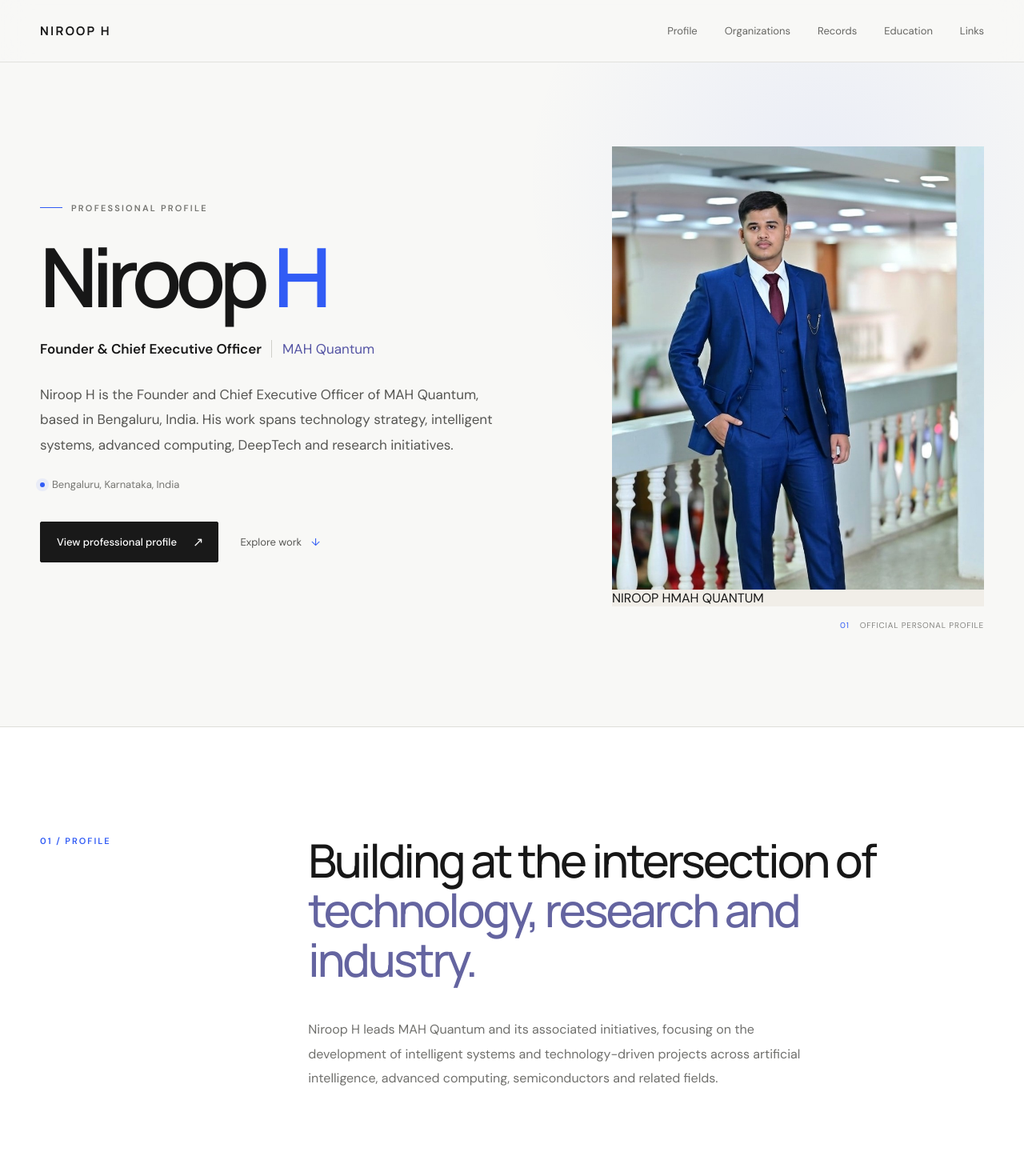
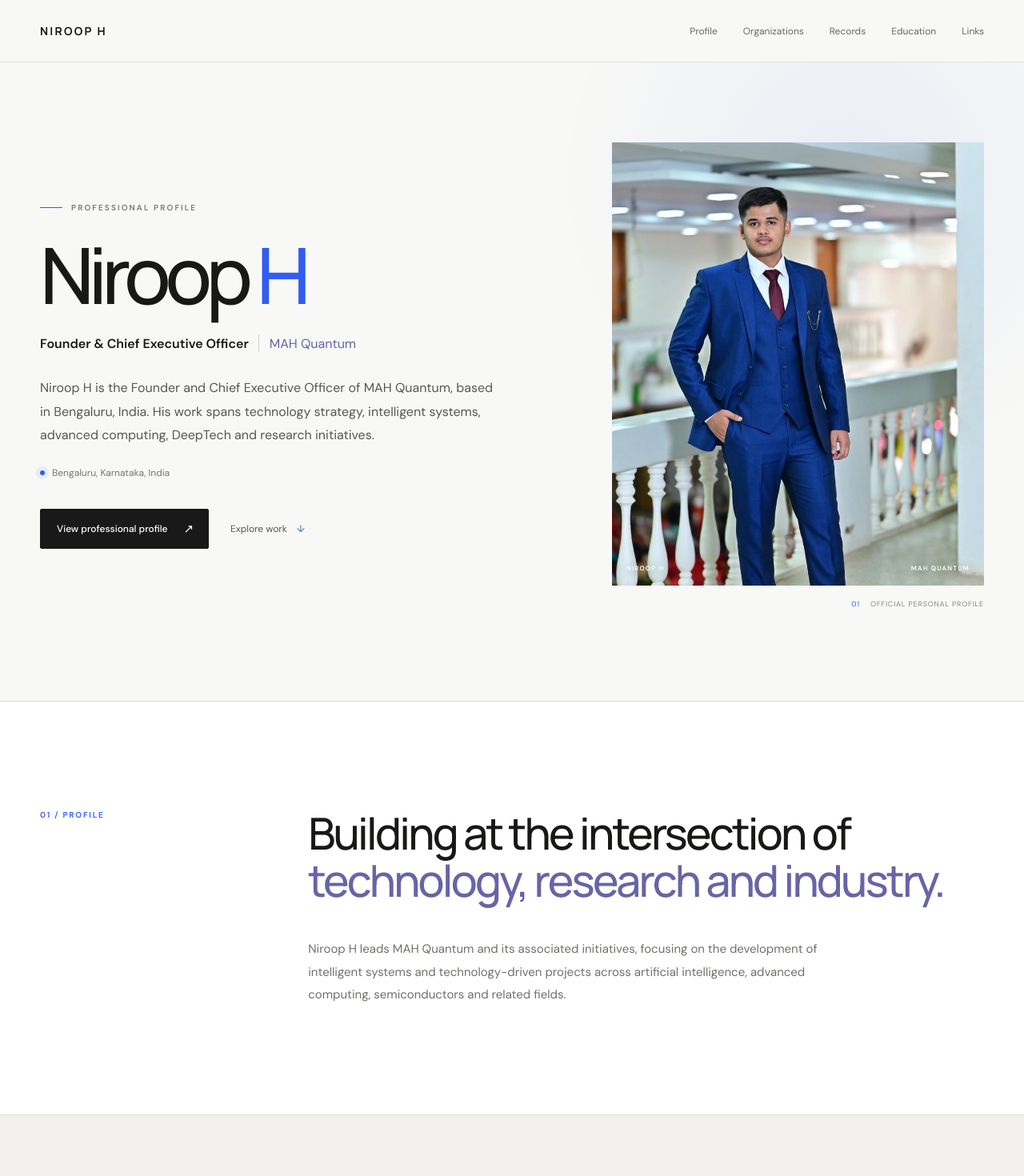
Before and after one commit to Niroop-H/niroop-h-entity, a Next.js app: page / in a window 1280 px wide. Shown: the top 1470 px of the page at 80% size. Built offline with nearby package versions, Linux system fonts and the light colour scheme.

Commit message:
Update globals.css

```diff
--- a/app/globals.css
+++ b/app/globals.css
@@ -3,13 +3,14 @@
 :root {
   --background: #f8f8f6;
   --surface: #ffffff;
-  --text: #171717;
-  --muted: #70706d;
-  --soft: #999996;
-  --line: #deded9;
+  --text: #181817;
+  --muted: #70706c;
+  --soft: #999994;
+  --line: #deded8;
   --accent: #315cf5;
   --accent-soft: #e9edff;
-  --warm: #f1eee8;
+  --violet: #6864a6;
+  --warm: #efede7;
 }
 
 * {
@@ -44,9 +45,9 @@
   color: #111;
 }
 
-/* -------------------------------------------------- */
+/* ================================================== */
 /* GLOBAL */
-/* -------------------------------------------------- */
+/* ================================================== */
 
 .container {
   width: min(1180px, calc(100% - 64px));
@@ -60,50 +61,23 @@
 .mini-label {
   display: inline-block;
   margin-left: 12px;
-  color: #6f6f6b;
-  font-size: 11px;
+  color: #70706c;
+  font-size: 10px;
   font-weight: 600;
-  letter-spacing: 0.18em;
+  letter-spacing: 0.2em;
   text-transform: uppercase;
 }
 
 .section-number {
   color: var(--accent);
   font-family: "Manrope", sans-serif;
-  font-size: 12px;
+  font-size: 11px;
   font-weight: 700;
 }
 
-.section-heading {
-  display: grid;
-  grid-template-columns: 1fr 1.5fr;
-  column-gap: 80px;
-  align-items: end;
-  margin-bottom: 70px;
-}
-
-.section-heading h2 {
-  grid-column: 1 / 2;
-  margin: 22px 0 0;
-  font-family: "Manrope", sans-serif;
-  font-size: clamp(38px, 5vw, 68px);
-  line-height: 0.98;
-  letter-spacing: -0.055em;
-  font-weight: 600;
-}
-
-.section-heading p {
-  grid-column: 2 / 3;
-  max-width: 430px;
-  margin: 0;
-  color: var(--muted);
-  font-size: 16px;
-  line-height: 1.8;
-}
-
-/* -------------------------------------------------- */
+/* ================================================== */
 /* HEADER */
-/* -------------------------------------------------- */
+/* ================================================== */
 
 .site-header {
   position: sticky;
@@ -124,25 +98,22 @@
 
 .brand {
   font-family: "Manrope", sans-serif;
-  font-size: 15px;
+  font-size: 14px;
   font-weight: 700;
-  letter-spacing: 0.15em;
-  text-transform: uppercase;
+  letter-spacing: 0.16em;
 }
 
 .main-nav {
   display: flex;
   align-items: center;
-  gap: 34px;
+  gap: 32px;
 }
 
 .main-nav a {
   position: relative;
-  color: #666662;
-  font-size: 13px;
-  transition:
-    color 0.25s ease,
-    transform 0.25s ease;
+  color: #696965;
+  font-size: 12px;
+  transition: color 0.25s ease;
 }
 
 .main-nav a::after {
@@ -158,27 +129,26 @@
 
 .main-nav a:hover {
   color: var(--text);
-  transform: translateY(-1px);
 }
 
 .main-nav a:hover::after {
   width: 100%;
 }
 
-/* -------------------------------------------------- */
+/* ================================================== */
 /* HERO */
-/* -------------------------------------------------- */
+/* ================================================== */
 
 .hero {
   min-height: calc(100vh - 78px);
   display: flex;
   align-items: center;
-  padding: 105px 0 120px;
+  padding: 100px 0 115px;
   background:
     radial-gradient(
-      circle at 80% 18%,
+      circle at 83% 18%,
       rgba(49, 92, 245, 0.07),
-      transparent 30%
+      transparent 29%
     ),
     var(--background);
 }
@@ -190,19 +160,15 @@
   align-items: center;
 }
 
-.hero-copy {
-  padding-bottom: 15px;
-}
-
 .eyebrow {
   display: flex;
   align-items: center;
   gap: 11px;
   margin-bottom: 32px;
-  color: #747470;
-  font-size: 11px;
+  color: #777773;
+  font-size: 10px;
   font-weight: 600;
-  letter-spacing: 0.2em;
+  letter-spacing: 0.21em;
   text-transform: uppercase;
 }
 
@@ -215,10 +181,10 @@
 .hero h1 {
   margin: 0;
   font-family: "Manrope", sans-serif;
-  font-size: clamp(64px, 8vw, 112px);
-  line-height: 0.9;
+  font-size: clamp(64px, 7.6vw, 104px);
+  line-height: 0.92;
   letter-spacing: -0.075em;
-  font-weight: 600;
+  font-weight: 500;
 }
 
 .hero h1 span {
@@ -230,8 +196,8 @@
   align-items: center;
   flex-wrap: wrap;
   gap: 12px;
-  margin-top: 34px;
-  font-size: 17px;
+  margin-top: 32px;
+  font-size: 16px;
 }
 
 .hero-role strong {
@@ -240,8 +206,8 @@
 
 .hero-role a {
   padding-left: 13px;
-  border-left: 1px solid #cfcfca;
-  color: #5555a4;
+  border-left: 1px solid #cecec8;
+  color: var(--violet);
   transition: color 0.2s ease;
 }
 
@@ -251,9 +217,9 @@
 
 .hero-description {
   max-width: 650px;
-  margin: 31px 0 0;
-  color: #555552;
-  font-size: 17px;
+  margin: 30px 0 0;
+  color: #575753;
+  font-size: 16px;
   line-height: 1.85;
 }
 
@@ -261,9 +227,9 @@
   display: flex;
   align-items: center;
   gap: 9px;
-  margin-top: 25px;
+  margin-top: 24px;
   color: #777773;
-  font-size: 13px;
+  font-size: 12px;
 }
 
 .location-dot {
@@ -278,7 +244,7 @@
   display: flex;
   align-items: center;
   gap: 27px;
-  margin-top: 38px;
+  margin-top: 37px;
 }
 
 .primary-button {
@@ -287,18 +253,18 @@
   gap: 20px;
   padding: 14px 18px 14px 20px;
   background: #191919;
-  color: white;
+  color: #fff;
   border: 1px solid #191919;
   border-radius: 2px;
-  font-size: 13px;
+  font-size: 12px;
   font-weight: 500;
   transition:
-    transform 0.25s ease,
-    background 0.25s ease;
+    background 0.25s ease,
+    transform 0.25s ease;
 }
 
 .primary-button span {
-  font-size: 16px;
+  font-size: 15px;
 }
 
 .primary-button:hover {
@@ -311,8 +277,8 @@
   display: inline-flex;
   align-items: center;
   gap: 12px;
-  color: #575754;
-  font-size: 13px;
+  color: #575753;
+  font-size: 12px;
 }
 
 .text-button span {
@@ -324,9 +290,9 @@
   transform: translateY(4px);
 }
 
-/* -------------------------------------------------- */
-/* HERO IMAGE */
-/* -------------------------------------------------- */
+/* ================================================== */
+/* PHOTO */
+/* ================================================== */
 
 .hero-visual {
   position: relative;
@@ -345,7 +311,7 @@
   aspect-ratio: 0.84;
   object-fit: cover;
   object-position: center;
-  filter: saturate(1.04);
+  filter: saturate(1.08);
   transition: transform 0.8s cubic-bezier(0.2, 0.7, 0.2, 1);
 }
 
@@ -353,29 +319,28 @@
   transform: scale(1.025);
 }
 
-.photo-caption {
+.photo-overlay {
   position: absolute;
   right: 18px;
   bottom: 17px;
   left: 18px;
   display: flex;
   justify-content: space-between;
-  align-items: center;
-  color: white;
-  font-size: 9px;
+  color: #fff;
+  font-size: 8px;
   font-weight: 600;
   letter-spacing: 0.15em;
-  text-shadow: 0 1px 10px rgba(0, 0, 0, 0.35);
+  text-shadow: 0 1px 12px rgba(0, 0, 0, 0.4);
 }
 
 .visual-note {
   display: flex;
+  justify-content: flex-end;
   gap: 13px;
-  justify-content: flex-end;
   margin-top: 17px;
-  color: #858581;
-  font-size: 10px;
-  letter-spacing: 0.08em;
+  color: #858580;
+  font-size: 9px;
+  letter-spacing: 0.09em;
   text-transform: uppercase;
 }
 
@@ -383,9 +348,9 @@
   color: var(--accent);
 }
 
-/* -------------------------------------------------- */
-/* INTRO */
-/* -------------------------------------------------- */
+/* ================================================== */
+/* PROFILE STATEMENT */
+/* ================================================== */
 
 .intro-section {
   padding: 135px 0;
@@ -402,7 +367,7 @@
 
 .section-index {
   color: var(--accent);
-  font-size: 11px;
+  font-size: 10px;
   font-weight: 600;
   letter-spacing: 0.18em;
 }
@@ -411,14 +376,14 @@
   max-width: 820px;
   margin: 0;
   font-family: "Manrope", sans-serif;
-  font-size: clamp(34px, 4.5vw, 61px);
+  font-size: clamp(34px, 4.3vw, 59px);
   line-height: 1.08;
   letter-spacing: -0.05em;
   font-weight: 500;
 }
 
 .large-statement em {
-  color: #6464a0;
+  color: var(--violet);
   font-style: normal;
 }
 
@@ -426,13 +391,13 @@
   max-width: 650px;
   margin: 42px 0 0;
   color: var(--muted);
-  font-size: 16px;
+  font-size: 15px;
   line-height: 1.9;
 }
 
-/* -------------------------------------------------- */
+/* ================================================== */
 /* FOCUS */
-/* -------------------------------------------------- */
+/* ================================================== */
 
 .focus-section {
   padding: 115px 0;
@@ -450,15 +415,15 @@
   margin: 15px 0 0;
   font-family: "Manrope", sans-serif;
   font-size: clamp(34px, 4vw, 54px);
-  font-weight: 600;
+  font-weight: 500;
   letter-spacing: -0.05em;
 }
 
 .focus-header p {
   margin: 0;
   color: var(--muted);
+  font-size: 14px;
   line-height: 1.8;
-  font-size: 15px;
 }
 
 .focus-list {
@@ -470,16 +435,47 @@
 
 .focus-list span {
   padding: 11px 15px;
-  border: 1px solid #d6d5cf;
+  border: 1px solid #d5d4ce;
   border-radius: 100px;
   color: #5e5e5a;
   background: rgba(255, 255, 255, 0.45);
-  font-size: 12px;
+  font-size: 11px;
 }
 
-/* -------------------------------------------------- */
+/* ================================================== */
+/* SECTION HEADINGS */
+/* ================================================== */
+
+.section-heading {
+  display: grid;
+  grid-template-columns: 1fr 1.5fr;
+  column-gap: 80px;
+  align-items: end;
+  margin-bottom: 70px;
+}
+
+.section-heading h2 {
+  grid-column: 1 / 2;
+  margin: 22px 0 0;
+  font-family: "Manrope", sans-serif;
+  font-size: clamp(38px, 5vw, 66px);
+  line-height: 0.98;
+  letter-spacing: -0.055em;
+  font-weight: 500;
+}
+
+.section-heading p {
+  grid-column: 2 / 3;
+  max-width: 430px;
+  margin: 0;
+  color: var(--muted);
+  font-size: 14px;
+  line-height: 1.8;
+}
+
+/* ================================================== */
 /* ORGANIZATIONS */
-/* -------------------------------------------------- */
+/* ================================================== */
 
 .organizations-section {
   background: var(--background);
@@ -491,7 +487,7 @@
 
 .organization-row {
   display: grid;
-  grid-template-columns: 80px 1fr 40px;
+  grid-template-columns: 70px 1fr 40px;
   gap: 35px;
   align-items: start;
   padding: 38px 0;
@@ -504,13 +500,13 @@
 .organization-row:hover {
   padding-left: 12px;
   padding-right: 12px;
-  background: rgba(255, 255, 255, 0.6);
+  background: rgba(255, 255, 255, 0.62);
 }
 
 .organization-number {
+  padding-top: 5px;
   color: var(--accent);
-  font-size: 11px;
-  padding-top: 6px;
+  font-size: 10px;
 }
 
 .organization-title-line {
@@ -522,7 +518,7 @@
 .organization-title-line h3 {
   margin: 0;
   font-family: "Manrope", sans-serif;
-  font-size: 25px;
+  font-size: 24px;
   font-weight: 600;
   letter-spacing: -0.035em;
 }
@@ -532,7 +528,7 @@
   border-radius: 100px;
   background: var(--accent-soft);
   color: #4d60a8;
-  font-size: 9px;
+  font-size: 8px;
   font-weight: 600;
   letter-spacing: 0.08em;
   text-transform: uppercase;
@@ -541,7 +537,7 @@
 .organization-role {
   margin: 10px 0 0;
   color: #444440;
-  font-size: 14px;
+  font-size: 13px;
   font-weight: 500;
 }
 
@@ -549,12 +545,12 @@
   max-width: 650px;
   margin: 9px 0 0;
   color: var(--muted);
-  font-size: 14px;
-  line-height: 1.7;
+  font-size: 13px;
+  line-height: 1.75;
 }
 
 .organization-arrow {
-  padding-top: 5px;
+  padding-top: 4px;
   color: #a1a19c;
   font-size: 18px;
   transition:
@@ -567,9 +563,9 @@
   transform: translate(3px, -3px);
 }
 
-/* -------------------------------------------------- */
-/* RECORDS */
-/* -------------------------------------------------- */
+/* ================================================== */
+/* PROFESSIONAL RECORDS */
+/* ================================================== */
 
 .records-section {
   background: #fff;
@@ -581,8 +577,105 @@
   margin-bottom: 60px;
 }
 
+/* FEATURED SAM + NATO */
+
+.featured-records {
+  display: grid;
+  grid-template-columns: repeat(2, 1fr);
+  gap: 18px;
+  margin-bottom: 48px;
+}
+
+.featured-record {
+  position: relative;
+  min-height: 275px;
+  padding: 31px;
+  overflow: hidden;
+  border: 1px solid #d8ddf3;
+  background:
+    radial-gradient(
+      circle at 92% 10%,
+      rgba(49, 92, 245, 0.12),
+      transparent 34%
+    ),
+    #f3f5ff;
+  transition:
+    transform 0.3s ease,
+    border-color 0.3s ease;
+}
+
+.featured-record:nth-child(2) {
+  background:
+    radial-gradient(
+      circle at 92% 10%,
+      rgba(104, 100, 166, 0.13),
+      transparent 34%
+    ),
+    #f5f3fa;
+  border-color: #ded9ed;
+}
+
+.featured-record:hover {
+  transform: translateY(-4px);
+  border-color: #aeb9ec;
+}
+
+.featured-record-top {
+  display: flex;
+  align-items: center;
+  justify-content: space-between;
+  color: var(--accent);
+  font-size: 8px;
+  font-weight: 700;
+  letter-spacing: 0.17em;
+}
+
+.featured-record:nth-child(2) .featured-record-top {
+  color: var(--violet);
+}
+
+.featured-record-top strong {
+  font-size: 18px;
+  font-weight: 400;
+  transition: transform 0.25s ease;
+}
+
+.featured-record:hover .featured-record-top strong {
+  transform: translate(3px, -3px);
+}
+
+.featured-record-title {
+  max-width: 500px;
+  margin-top: 60px;
+  font-family: "Manrope", sans-serif;
+  font-size: clamp(24px, 3vw, 34px);
+  line-height: 1.06;
+  letter-spacing: -0.045em;
+  font-weight: 600;
+}
+
+.featured-record-issuer {
+  margin-top: 14px;
+  color: #666662;
+  font-size: 12px;
+}
+
+.featured-record-reference {
+  margin-top: 24px;
+  color: #3f3f3c;
+  font-family: "Manrope", sans-serif;
+  font-size: 12px;
+  font-weight: 600;
+}
+
+/* SECONDARY RECORDS */
+
 .records-table {
   border-top: 1px solid var(--line);
+}
+
+.secondary-records {
+  margin-top: 0;
 }
 
 .record-row {
@@ -590,7 +683,7 @@
   grid-template-columns: 70px 1fr 230px 35px;
   gap: 25px;
   align-items: center;
-  min-height: 85px;
+  min-height: 82px;
   border-bottom: 1px solid var(--line);
   transition:
     background 0.25s ease,
@@ -605,33 +698,33 @@
 
 .record-index {
   color: var(--accent);
-  font-size: 11px;
+  font-size: 10px;
 }
 
 .record-name {
   display: flex;
   flex-direction: column;
-  gap: 6px;
+  gap: 5px;
 }
 
 .record-name strong {
-  font-size: 14px;
+  font-size: 13px;
   font-weight: 600;
 }
 
 .record-name span {
   color: #858580;
-  font-size: 12px;
+  font-size: 11px;
 }
 
 .record-reference {
   color: #666662;
   font-family: "Manrope", sans-serif;
-  font-size: 12px;
+  font-size: 11px;
 }
 
 .record-link {
-  color: #999995;
+  color: #969691;
   font-size: 17px;
   transition:
     color 0.2s ease,
@@ -644,14 +737,14 @@
 }
 
 .record-note {
-  margin: 25px 0 0;
+  margin: 24px 0 0;
   color: #999994;
-  font-size: 11px;
+  font-size: 10px;
 }
 
-/* -------------------------------------------------- */
+/* ================================================== */
 /* EDUCATION */
-/* -------------------------------------------------- */
+/* ================================================== */
 
 .education-section {
   background: #f1f0ec;
@@ -686,7 +779,7 @@
 
 .education-period {
   color: var(--accent);
-  font-size: 11px;
+  font-size: 10px;
   font-weight: 600;
   line-height: 1.5;
 }
@@ -701,19 +794,19 @@
 
 .education-item strong {
   color: #454541;
-  font-size: 13px;
+  font-size: 12px;
   font-weight: 500;
 }
 
 .education-item p {
   margin: 6px 0 0;
   color: #858580;
-  font-size: 12px;
+  font-size: 11px;
 }
 
-/* -------------------------------------------------- */
+/* ================================================== */
 /* LINKS */
-/* -------------------------------------------------- */
+/* ================================================== */
 
 .links-section {
   background: var(--background);
@@ -730,10 +823,10 @@
 .links-top h2 {
   margin: 20px 0 0;
   font-family: "Manrope", sans-serif;
-  font-size: clamp(40px, 5vw, 66px);
+  font-size: clamp(40px, 5vw, 65px);
   line-height: 1;
   letter-spacing: -0.055em;
-  font-weight: 600;
+  font-weight: 500;
 }
 
 .links-grid {
@@ -754,8 +847,8 @@
 }
 
 .profile-link:nth-child(odd) {
+  padding-right: 30px;
   border-right: 1px solid var(--line);
-  padding-right: 30px;
 }
 
 .profile-link:nth-child(even) {
@@ -763,18 +856,18 @@
 }
 
 .profile-link:hover {
-  background: #fff;
   padding-left: 15px;
   padding-right: 15px;
+  background: #fff;
 }
 
 .profile-link span {
   color: var(--accent);
-  font-size: 10px;
+  font-size: 9px;
 }
 
 .profile-link strong {
-  font-size: 14px;
+  font-size: 13px;
   font-weight: 500;
 }
 
@@ -792,14 +885,14 @@
   transform: translate(2px, -2px);
 }
 
-/* -------------------------------------------------- */
+/* ================================================== */
 /* FOOTER */
-/* -------------------------------------------------- */
+/* ================================================== */
 
 .site-footer {
   padding: 50px 0;
   background: #171717;
-  color: white;
+  color: #fff;
 }
 
 .footer-inner {
@@ -810,7 +903,7 @@
 
 .footer-name {
   font-family: "Manrope", sans-serif;
-  font-size: 24px;
+  font-size: 23px;
   font-weight: 600;
   letter-spacing: -0.04em;
 }
@@ -818,19 +911,19 @@
 .footer-inner p {
   margin: 7px 0 0;
   color: #92928e;
-  font-size: 12px;
+  font-size: 11px;
 }
 
 .footer-right {
   display: flex;
   gap: 30px;
   color: #8e8e89;
-  font-size: 11px;
+  font-size: 10px;
 }
 
-/* -------------------------------------------------- */
+/* ================================================== */
 /* RESPONSIVE */
-/* -------------------------------------------------- */
+/* ================================================== */
 
 @media (max-width: 900px) {
   .container {
@@ -842,7 +935,7 @@
   }
 
   .main-nav a {
-    font-size: 11px;
+    font-size: 10px;
   }
 
   .hero {
@@ -894,6 +987,16 @@
   }
 }
 
+@media (max-width: 700px) {
+  .featured-records {
+    grid-template-columns: 1fr;
+  }
+
+  .featured-record {
+    min-height: 235px;
+  }
+}
+
 @media (max-width: 640px) {
   .container {
     width: min(100% - 28px, 560px);
@@ -903,12 +1006,8 @@
     height: 68px;
   }
 
-  .header-inner {
-    align-items: center;
-  }
-
   .brand {
-    font-size: 13px;
+    font-size: 12px;
   }
 
   .main-nav {
@@ -926,7 +1025,7 @@
   }
 
   .hero h1 {
-    font-size: clamp(56px, 18vw, 82px);
+    font-size: clamp(55px, 18vw, 82px);
   }
 
   .hero-role {
@@ -941,7 +1040,7 @@
   }
 
   .hero-description {
-    font-size: 15px;
+    font-size: 14px;
     line-height: 1.75;
   }
 
@@ -957,7 +1056,7 @@
   }
 
   .large-statement {
-    font-size: 36px;
+    font-size: 35px;
   }
 
   .organization-row {
@@ -999,8 +1098,8 @@
   }
 
   .profile-link:nth-child(odd) {
+    padding-right: 0;
     border-right: 0;
-    padding-right: 0;
   }
 
   .profile-link:nth-child(even) {
```
